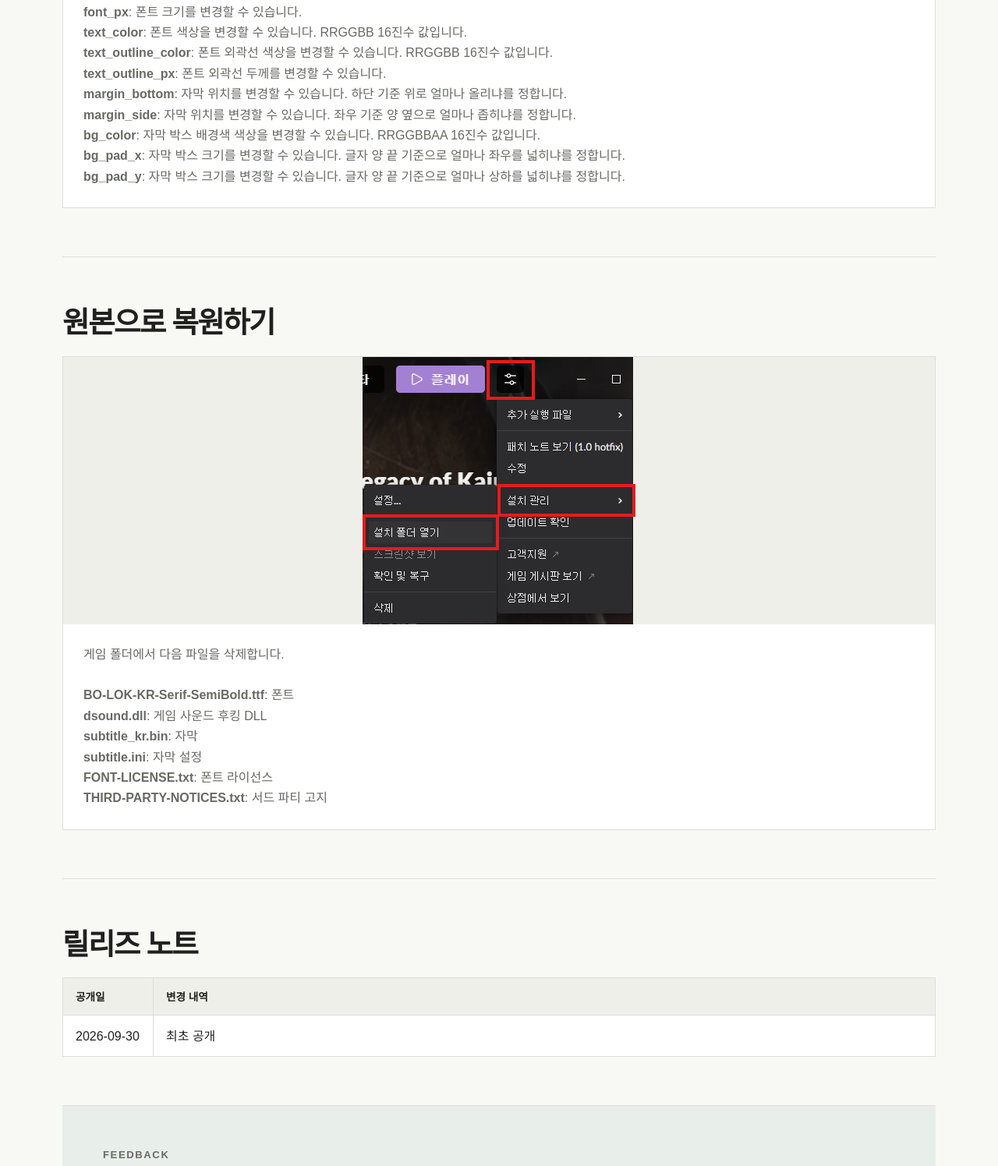
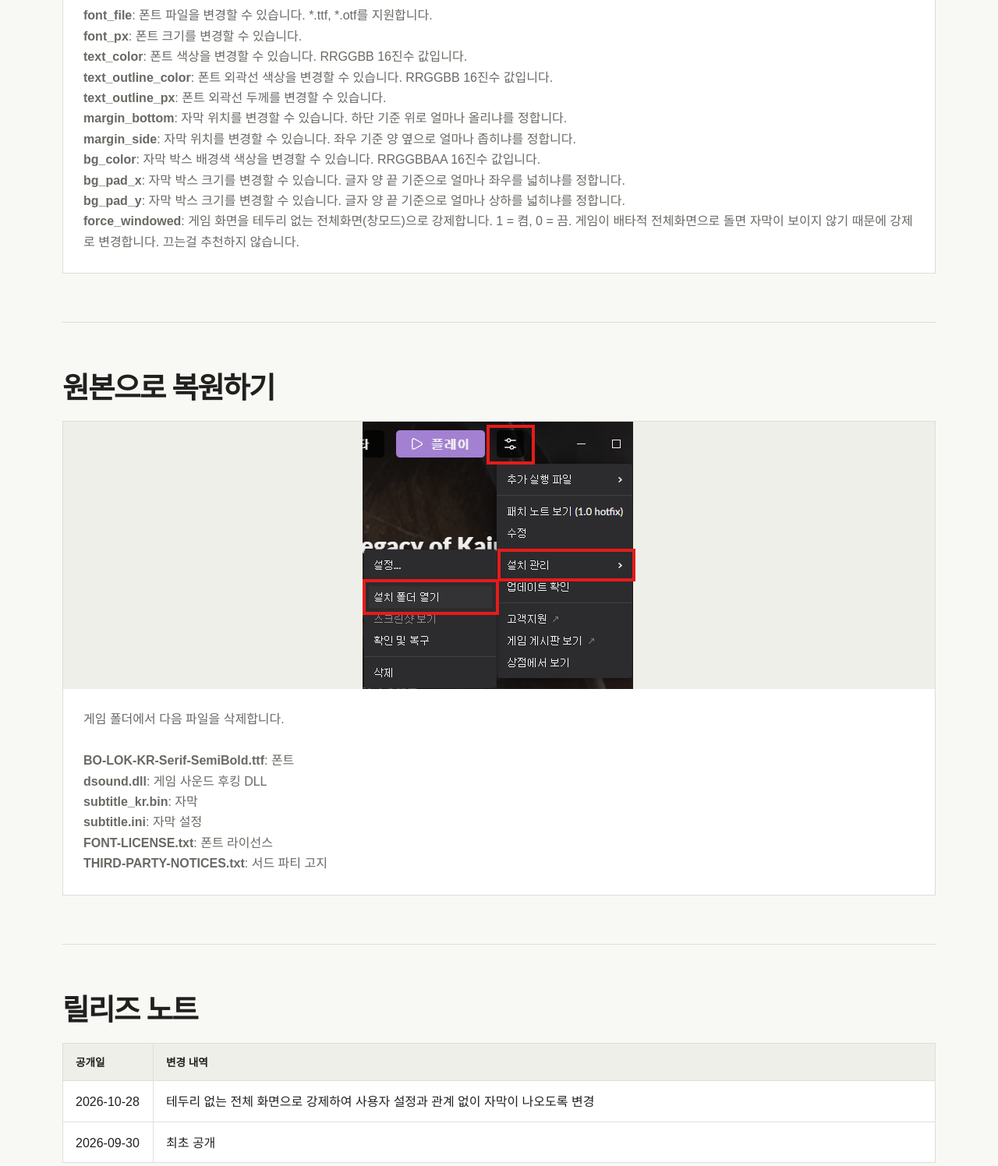
Before and after one commit to devwock/lok-blood-omen-korean, a plain HTML site: page docs/index.html in a window 1280 px wide. Shown: the part 3328-4824 px from the top of the page at 78% size. Drawn offline with Linux system fonts and the light colour scheme.

Commit message:
UPDATE: 테두리 없는 창 모드로 강제

```diff
--- a/docs/index.html
+++ b/docs/index.html
@@ -27,6 +27,7 @@
         <br>버그가 있거나 개선할 점은 하단의 의견을 남겨주시면 최대한 반영하겠습니다.
         <br>
         <br>* 블러드 오멘 2는 확인해봤는데 여러가지 문제가 있어 리마스터가 나오기 전에는 한글패치를 만들지 않습니다.
+        <br>* 자막을 투명창 위에 오버레이로 그리기 때문에 영상 녹화/방송 시 설정에 따라 자막이 캡쳐되지 않습니다.
         </p>
       </div>
       <div class="actions">
@@ -102,6 +103,7 @@
             <p><strong>bg_color</strong>: 자막 박스 배경색 색상을 변경할 수 있습니다. RRGGBBAA 16진수 값입니다.</p>
             <p><strong>bg_pad_x</strong>: 자막 박스 크기를 변경할 수 있습니다. 글자 양 끝 기준으로 얼마나 좌우를 넓히냐를 정합니다.</p>
             <p><strong>bg_pad_y</strong>: 자막 박스 크기를 변경할 수 있습니다. 글자 양 끝 기준으로 얼마나 상하를 넓히냐를 정합니다.</p>
+            <p><strong>force_windowed</strong>: 게임 화면을 테두리 없는 전체화면(창모드)으로 강제합니다. 1 = 켬, 0 = 끔. 게임이 배타적 전체화면으로 돌면 자막이 보이지 않기 때문에 강제로 변경합니다. 끄는걸 추천하지 않습니다.</p>
           </article>
         </div>
       </section>
@@ -125,6 +127,7 @@
         <table>
           <colgroup><col style="width: 116px" /><col /></colgroup>
           <thead><tr><th>공개일</th><th>변경 내역</th></tr></thead>
+          <tbody><tr><td>2026-10-28</td><td>테두리 없는 전체 화면으로 강제하여 사용자 설정과 관계 없이 자막이 나오도록 변경</td></tr></tbody>
           <tbody><tr><td>2026-09-30</td><td>최초 공개</td></tr></tbody>
         </table>
       </section>
```
Also changed, not shown: 1 other file.
